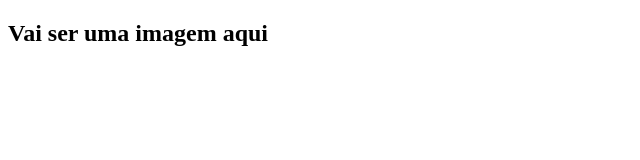
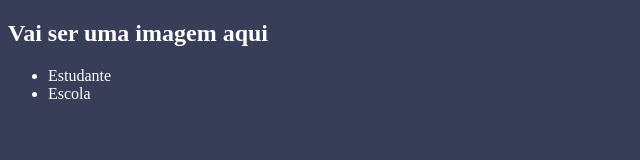
Before and after one commit to thvpoly/aluraplus, a plain HTML site: page index.html in a window 1280 px wide. Shown: the whole page, without its empty margins (0-640 px from the left). Drawn offline with Linux system fonts and the light colour scheme.

Commit message:
Add files via upload

```diff
--- a/index.html
+++ b/index.html
@@ -4,8 +4,13 @@
     <meta charset="UTF-8">
     <meta name="viewport" content="width=device-width, initial-scale=1.0">
     <title>Site Escola</title>
+    <link rel="stylesheet" href="style.css">
 </head>
 <body>
     <h2>Vai ser uma imagem aqui</h2>
+    <ul>
+        <li>Estudante</li>
+        <li>Escola</li>
+    </ul>
 </body>
 </html>
--- a/style.css
+++ b/style.css
@@ -0,0 +1,4 @@
+body{
+    background-color: #383D58;
+    color: white;
+}
```
